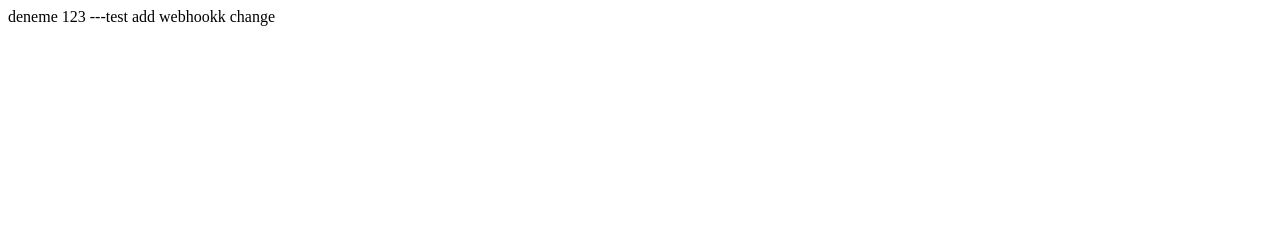
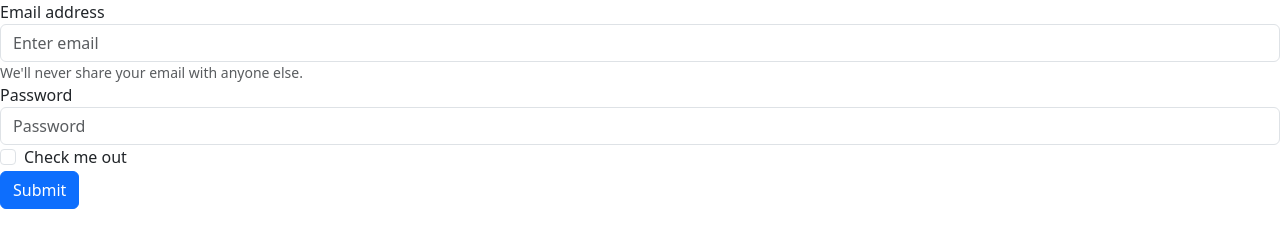
Before and after one commit to Nidakorkmaz/YMGDers, a plain HTML site: page index.html in a window 1280 px wide. Drawn offline with nearby package versions, Linux system fonts and the light colour scheme.

Commit message:
boots deneme

```diff
--- a/index.html
+++ b/index.html
@@ -1,12 +1,36 @@
 <html>
-    <head>
 
-    </head>
+<head>
 
-    <body>
-        deneme 123 ---test
-        add webhookk
-        change
-    </body>
+</head>
+<script src="https://cdnjs.cloudflare.com/ajax/libs/bootstrap/5.3.3/js/bootstrap.min.js"
+    integrity="sha512-ykZ1QQr0Jy/4ZkvKuqWn4iF3lqPZyij9iRv6sGqLRdTPkY69YX6+7wvVGmsdBbiIfN/8OdsI7HABjvEok6ZopQ=="
+    crossorigin="anonymous" referrerpolicy="no-referrer"></script>
+<link rel="stylesheet" href="https://cdnjs.cloudflare.com/ajax/libs/bootstrap/5.3.3/css/bootstrap.min.css"
+    integrity="sha512-jnSuA4Ss2PkkikSOLtYs8BlYIeeIK1h99ty4YfvRPAlzr377vr3CXDb7sb7eEEBYjDtcYj+AjBH3FLv5uSJuXg=="
+    crossorigin="anonymous" referrerpolicy="no-referrer" />
+
+<body>
+    <div class="raw">
+        <form>
+            <div class="form-group">
+                <label for="exampleInputEmail1">Email address</label>
+                <input type="email" class="form-control" id="exampleInputEmail1" aria-describedby="emailHelp"
+                    placeholder="Enter email">
+                <small id="emailHelp" class="form-text text-muted">We'll never share your email with anyone
+                    else.</small>
+            </div>
+            <div class="form-group">
+                <label for="exampleInputPassword1">Password</label>
+                <input type="password" class="form-control" id="exampleInputPassword1" placeholder="Password">
+            </div>
+            <div class="form-group form-check">
+                <input type="checkbox" class="form-check-input" id="exampleCheck1">
+                <label class="form-check-label" for="exampleCheck1">Check me out</label>
+            </div>
+            <button type="submit" class="btn btn-primary">Submit</button>
+        </form>
+    </div>
+</body>
 
 </html>
```
